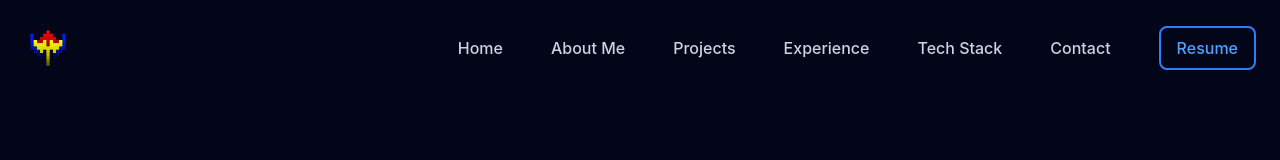
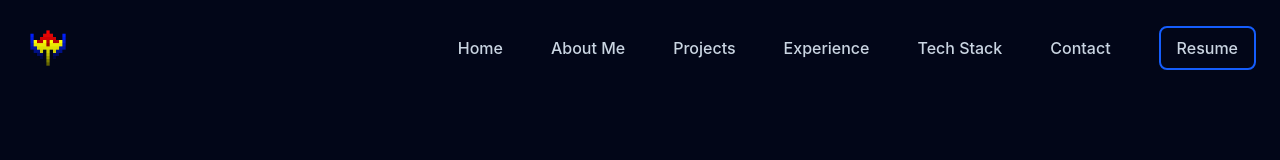
Before and after one commit to TochuGV/portfolio, a React (Vite) app: page / in a window 1280 px wide. Shown: the top 160 px of the page. Built offline with nearby package versions, Linux system fonts and the light colour scheme.

Commit message:
style(navbar): enhance button UI and hover interactions

```diff
--- a/src/components/layout/Navbar.tsx
+++ b/src/components/layout/Navbar.tsx
@@ -47,7 +47,7 @@ export const Navbar = () => {
           <Link
             href="/resume/CV_Tobías_Vallejos_ENG.pdf"
             target="_blank"
-            className="px-4 py-2 border-2 border-blue-500 text-blue-400 rounded-lg hover:bg-blue-500/10 transition-all duration-300 font-medium"
+            className="px-4 py-2 border-2 text-slate-300 border-blue-600 rounded-lg hover:border-blue-700 hover:bg-blue-700 hover:shadow-[0_0_2rem] hover:shadow-blue-500/40 transition-all duration-300 font-medium"
           >
             Resume
           </Link>
```
